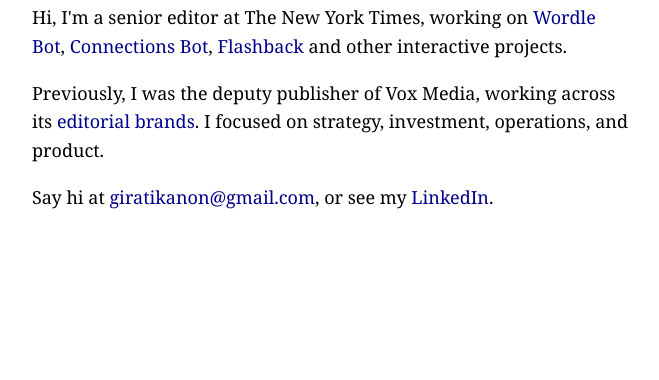
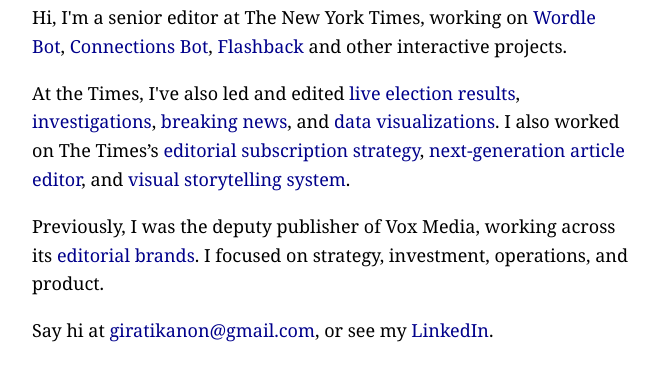
Before and after one commit to giratikanon/giratikanon.com, a plain HTML site: page index.html in a window 1280 px wide. Shown: the part 230-610 px from the top of the page, without its empty margins (308-967 px from the left). Drawn offline with Linux system fonts and the light colour scheme.

Commit message:
Update job description

```diff
--- a/index.html
+++ b/index.html
@@ -57,6 +57,7 @@
 		<h1>Tom Giratikanon</h1>
 		<article>
 			<p>Hi, I'm a senior editor at The New York Times, working on <a href="https://www.nytimes.com/interactive/2022/upshot/wordle-bot.html">Wordle Bot</a>, <a href="https://www.nytimes.com/interactive/2024/upshot/connections-bot.html">Connections Bot</a>, <a href="https://www.nytimes.com/spotlight/flashback">Flashback</a> and other interactive projects.</p>
+			<p>At the Times, I've also led and edited <a href="https://www.nytimes.com/interactive/2020/03/03/us/elections/results-super-tuesday-primary-election.html">live election results</a>, <a href="https://www.nytimes.com/interactive/2019/08/03/world/middleeast/us-iran-sanctions-ships.html">investigations</a>, <a href="https://www.nytimes.com/interactive/2017/10/04/us/vegas-shooting-hotel-room.html">breaking news</a>, and <a href="https://www.nytimes.com/interactive/2014/10/10/technology/league-of-legends-graphic.html">data visualizations</a>. I also worked on The Times’s <a href="https://www.nytimes.com/projects/2020-report/index.html">editorial subscription strategy</a>, <a href="https://open.nytimes.com/building-a-text-editor-for-a-digital-first-newsroom-f1cb8367fc21">next-generation article editor</a>, and <a href="https://www.nytimes.com/interactive/2019/12/30/us/2019-year-in-graphics.html">visual storytelling system</a>.</p></p>
 			<p>Previously, I was the deputy publisher of Vox Media, working across its <a href="https://corp.voxmedia.com/">editorial brands</a>. I focused on strategy, investment, operations, and product.</p>
 			<p>Say hi at <a href="mailto:giratikanon@gmail.com">giratikanon@gmail.com</a>, or see my <a href="https://www.linkedin.com/in/giratikanon/">LinkedIn</a>.</p>
 		</article>
```
